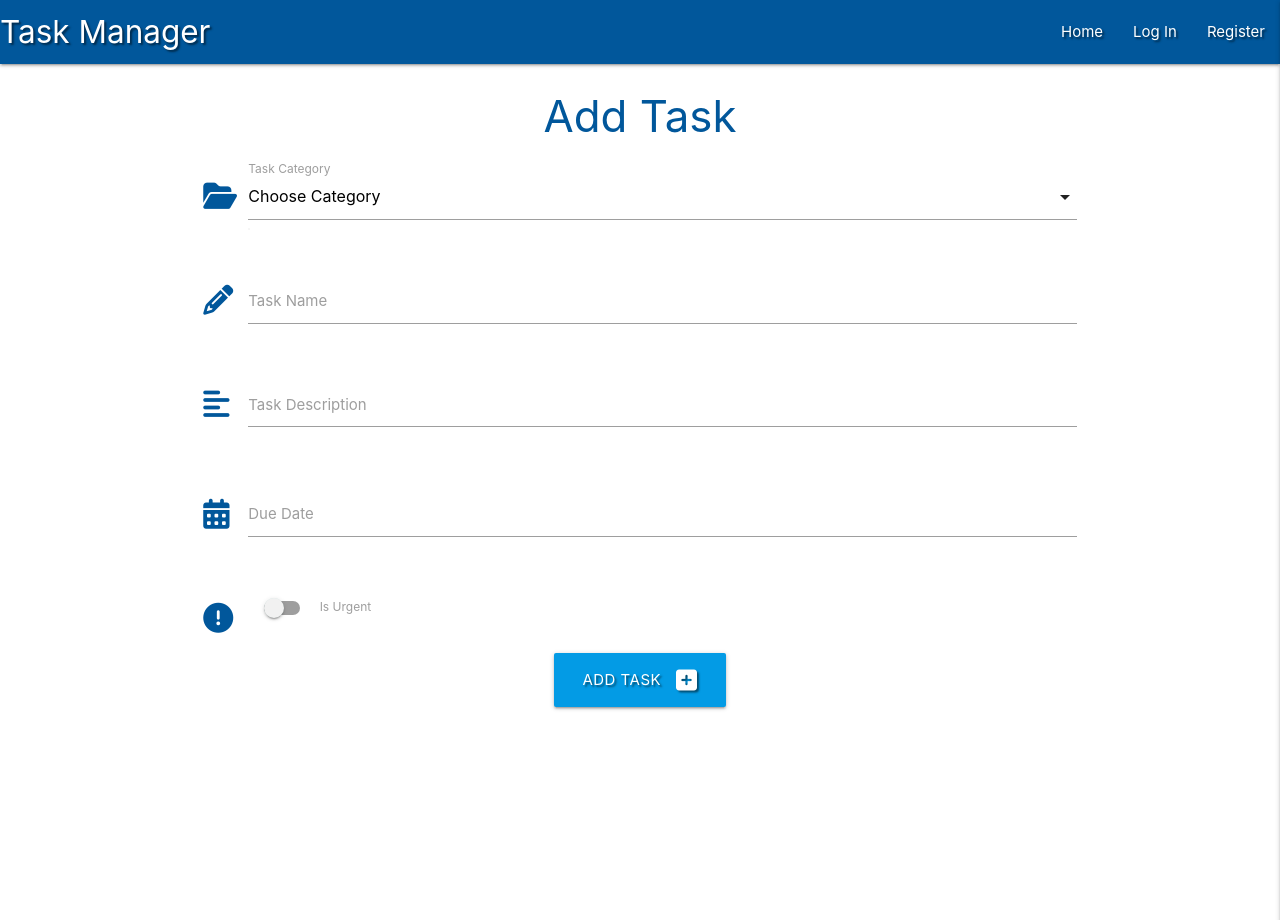
After one commit to SJECollins/mongoflask, a Flask app: page /add_task in a window 1280 px wide. The commit adds this page. Run offline with Flask 3, Linux system fonts and the light colour scheme; data that the repository does not hold is empty; some libraries are stand-ins or nearby versions.

Commit message:
Finish add task form

```diff
--- a/app.py
+++ b/app.py
@@ -20,7 +20,7 @@ mongo = PyMongo(app)
 @app.route("/")
 @app.route("/get_tasks")
 def index():
-    tasks = mongo.db.tasks.find()
+    tasks = list(mongo.db.tasks.find())
     return render_template("tasks.html", tasks=tasks)
 
 
@@ -82,6 +82,27 @@ def signout():
     return redirect(url_for("signin"))
 
 
+@app.route("/add_task", methods=["GET", "POST"])
+def add_task():
+    if request.method == "POST":
+        is_urgent = "on" if request.form.get("is_urgent") else "off"
+        task = {
+            "category_name": request.form.get("category_name"),
+            "task_name": request.form.get("task_name"),
+            "task_description": request.form.get("task_description"),
+            "is_urgent": is_urgent,
+            "due_date": request.form.get("due_date"),
+            "created_by": session["user"]
+        }
+        mongo.db.tasks.insert_one(task)
+        flash("Task added")
+        return redirect(url_for("index"))
+        # mongo.db.tasks.insert_one(request.form.to_dict())
+        # quickly insert by converting form to dict
+    categories = mongo.db.categories.find().sort("category_name", 1)
+    return render_template("add_task.html", categories=categories)
+
+
 if __name__ == "__main__":
     app.run(host=os.environ.get("IP"),
             port=int(os.environ.get("PORT")),
--- a/static/js/script.js
+++ b/static/js/script.js
@@ -1,4 +1,49 @@
 document.addEventListener('DOMContentLoaded', function () {
-    var elems = document.querySelectorAll('.sidenav');
-    var instances = M.Sidenav.init(elems, { edge: "right" });
+    var sidenav = document.querySelectorAll('.sidenav');
+    var sidenavs = M.Sidenav.init(sidenav, { edge: "right" });
+    var accordion = document.querySelectorAll('.collapsible');
+    var accordions = M.Collapsible.init(accordion, {});
+    var tooltip = document.querySelectorAll('.tooltipped');
+    var tooltips = M.Tooltip.init(tooltip, {});
+    var select = document.querySelectorAll('select');
+    var selects = M.FormSelect.init(select, {});
+    var datepicker = document.querySelectorAll('.datepicker');
+    var datepickers = M.Datepicker.init(datepicker, { format: "dd mmmm, yyyy", yearRange: 3, showClearBtn: true, i18n: { done: "Select" } });
+
+    validateMaterializeSelect();
+    function validateMaterializeSelect() {
+        let classValid = "border-bottom: 1px solid #4caf50; box-shadow: 0 1px 0 0 #4caf50;";
+        let classInvalid = "border-bottom: 1px solid #f44336; box-shadow: 0 1px 0 0 #f44336;";
+        let selectValidate = document.querySelector("select.validate");
+        let selectWrapperInput = document.querySelector(".select-wrapper input.select-dropdown");
+        if (selectValidate.hasAttribute("required")) {
+            selectValidate.style.cssText = "display: block; height: 0; padding: 0; width: 0; position: absolute;";
+        }
+        selectWrapperInput.addEventListener("focusin", (e) => {
+            e.target.parentNode.addEventListener("change", () => {
+                ulSelectOptions = e.target.parentNode.childNodes[1].childNodes;
+                for (let i = 0; i < ulSelectOptions.length; i++) {
+                    if (ulSelectOptions[i].className == "selected" && ulSelectOptions[i].hasAttribute != "disabled") {
+                        e.target.style.cssText = classValid;
+                    }
+                }
+            });
+        });
+        selectWrapperInput.addEventListener("click", (e) => {
+            ulSelectOptions = e.target.parentNode.childNodes[1].childNodes;
+            for (let i = 0; i < ulSelectOptions.length; i++) {
+                if (ulSelectOptions[i].className == "selected" && ulSelectOptions[i].hasAttribute != "disabled" && ulSelectOptions[i].style.backgroundColor == "rgba(0, 0, 0, 0.03)") {
+                    e.target.style.cssText = classValid;
+                } else {
+                    e.target.addEventListener("focusout", () => {
+                        if (e.target.parentNode.childNodes[3].hasAttribute("required")) {
+                            if (e.target.style.borderBottom != "1px solid rgb(76, 175, 80)") {
+                                e.target.style.cssText = classInvalid;
+                            }
+                        }
+                    });
+                }
+            }
+        });
+    }
 });
--- /dev/null
+++ b/templates/add_task.html
@@ -0,0 +1,68 @@
+{% extends 'base.html' %}
+
+{% block content %}
+
+<h3 class="light-blue-text text-darken-4 center-align">Add Task</h3>
+
+<div class="row">
+    <form class="col s12" method="POST" action="{{ url_for('add_task') }}">
+        <div class="row">
+            <div class="input-field col s12">
+                <i class="fas fa-folder-open prefix light-blue-text text-darken-4"></i>
+                <select id="category_name" name="category_name" class="validate" required>
+                    <option value="" disabled selected>Choose Category</option>
+                    {% for category in categories %}
+                    <option value="{{category.category_name}}">{{category.category_name}}</option>
+                    {% endfor %}
+                </select>
+                <label for="category_name">Task Category</label>
+            </div>
+        </div>
+        <div class="row">
+            <div class="input-field col s12">
+                <i class="fas fa-pencil-alt prefix light-blue-text text-darken-4"></i>
+                <input id="task_name" type="text" name="task_name" minlength="5" maxlength="50" class="validate"
+                    required>
+                <label for="task_name">Task Name</label>
+            </div>
+        </div>
+        <div class="row">
+            <div class="input-field col s12">
+                <i class="fas fa-align-left prefix light-blue-text text-darken-4"></i>
+                <textarea id="task_description" name="task_description" class="materialize-textarea validate"
+                    minlength="5" maxlength="200" required></textarea>
+                <label for="task_description">Task Description</label>
+            </div>
+        </div>
+        <div class="row">
+            <div class="input-field col s12">
+                <i class="fas fa-calendar-alt prefix light-blue-text text-darken-4"></i>
+                <input id="due_date" type="text" name="due_date" class="datepicker validate" required>
+                <label for="due_date">Due Date</label>
+            </div>
+        </div>
+        <div class="row">
+            <div class="input-field col s12">
+                <div class="switch">
+                    <i class="fas fa-exclamation-circle prefix light-blue-text text-darken-4"></i>
+                    <label for="is_urgent">
+                        <input type="checkbox" id="is_urgent" name="is_urgent">
+                        <span class="lever"></span>
+                        Is Urgent
+                    </label>
+                </div>
+            </div>
+        </div>
+        <div class="row">
+            <div class="col s12 center-align">
+                <button type="submit" class="btn-large light-blue darken-1 text-shadow">
+                    Add Task
+                    <i class="fas fa-plus-square right"></i>
+                </button>
+            </div>
+        </div>
+
+    </form>
+</div>
+
+{% endblock %}
--- a/templates/base.html
+++ b/templates/base.html
@@ -27,7 +27,7 @@
                     <li><a href="{{ url_for('index') }}">Home</a></li>
                     {% if session.user %}
                     <li><a href="{{ url_for('profile', username=session['user']) }}">Profile</a></li>
-                    <li><a href="#">New Task</a></li>
+                    <li><a href="{{ url_for('add_task') }}">New Task</a></li>
                     <li><a href="#">Manage Categories</a></li>
                     <li><a href="{{ url_for('signout') }}">Log Out</a></li>
                     {% else %}
@@ -45,7 +45,7 @@
             <li><a href="{{ url_for('index') }}">Home</a></li>
             {% if session.user %}
             <li><a href="{{ url_for('profile', username=session['user']) }}">Profile</a></li>
-            <li><a href="#">New Task</a></li>
+            <li><a href="{{ url_for('add_task') }}">New Task</a></li>
             <li><a href="#">Manage Categories</a></li>
             <li><a href="{{ url_for('signout') }}">Log Out</a></li>
             {% else %}
```
Also changed, not shown: templates/tasks.html (+17 -7 lines).
